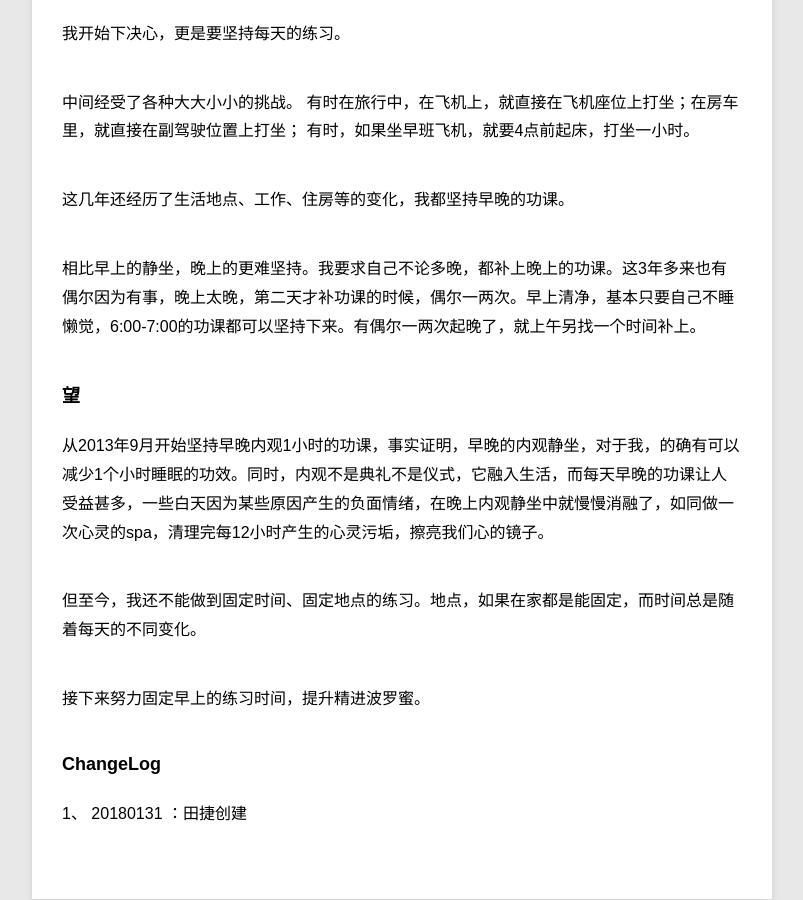
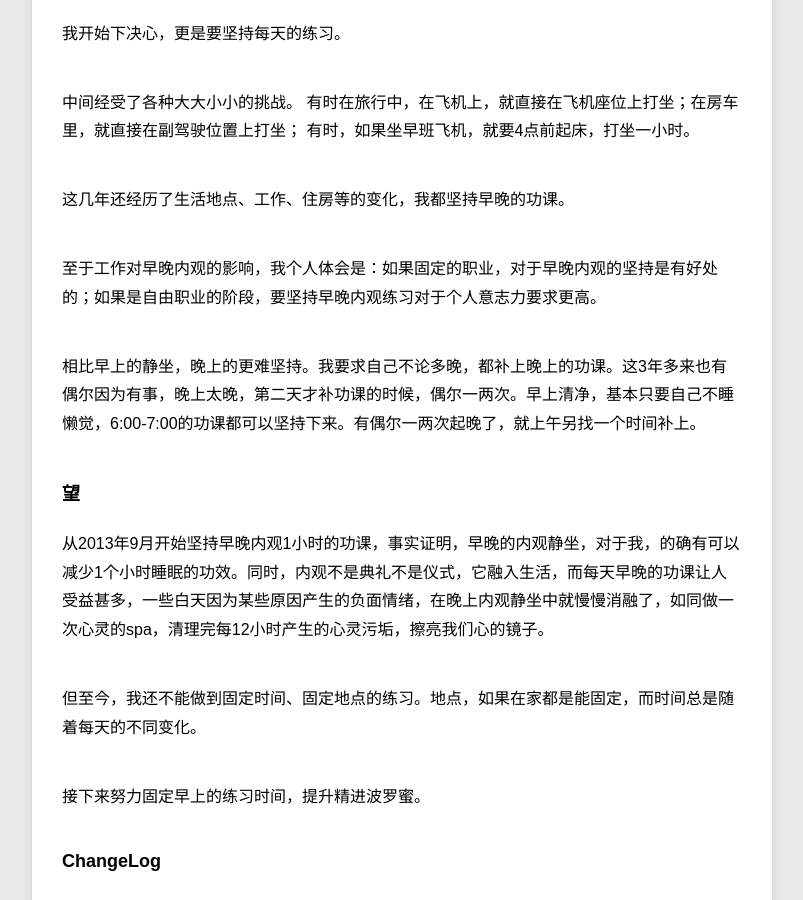
Before and after one commit to violettianjie/violettianjie.github.io, a Jekyll site: the page built from _posts/blog/2018-01-31-vipassana.md, in a window 1280 px wide and 900 px high, scrolled down 1965 px. Shown: the whole window, without its empty margins (78-881 px from the left). Built offline with Jekyll 4.4.1, drawn with Linux system fonts in a browser that asks for light colours; comment, search, counter and statistics services are not loaded.

Commit message:
Update 2018-01-31-vipassana.md

```diff
--- a/_posts/blog/2018-01-31-vipassana.md
+++ b/_posts/blog/2018-01-31-vipassana.md
@@ -57,6 +57,8 @@ category: blog
 
 这几年还经历了生活地点、工作、住房等的变化，我都坚持早晚的功课。
 
+至于工作对早晚内观的影响，我个人体会是：如果固定的职业，对于早晚内观的坚持是有好处的；如果是自由职业的阶段，要坚持早晚内观练习对于个人意志力要求更高。
+
 相比早上的静坐，晚上的更难坚持。我要求自己不论多晚，都补上晚上的功课。这3年多来也有偶尔因为有事，晚上太晚，第二天才补功课的时候，偶尔一两次。早上清净，基本只要自己不睡懒觉，6:00-7:00的功课都可以坚持下来。有偶尔一两次起晚了，就上午另找一个时间补上。
 
 ### 望
```
